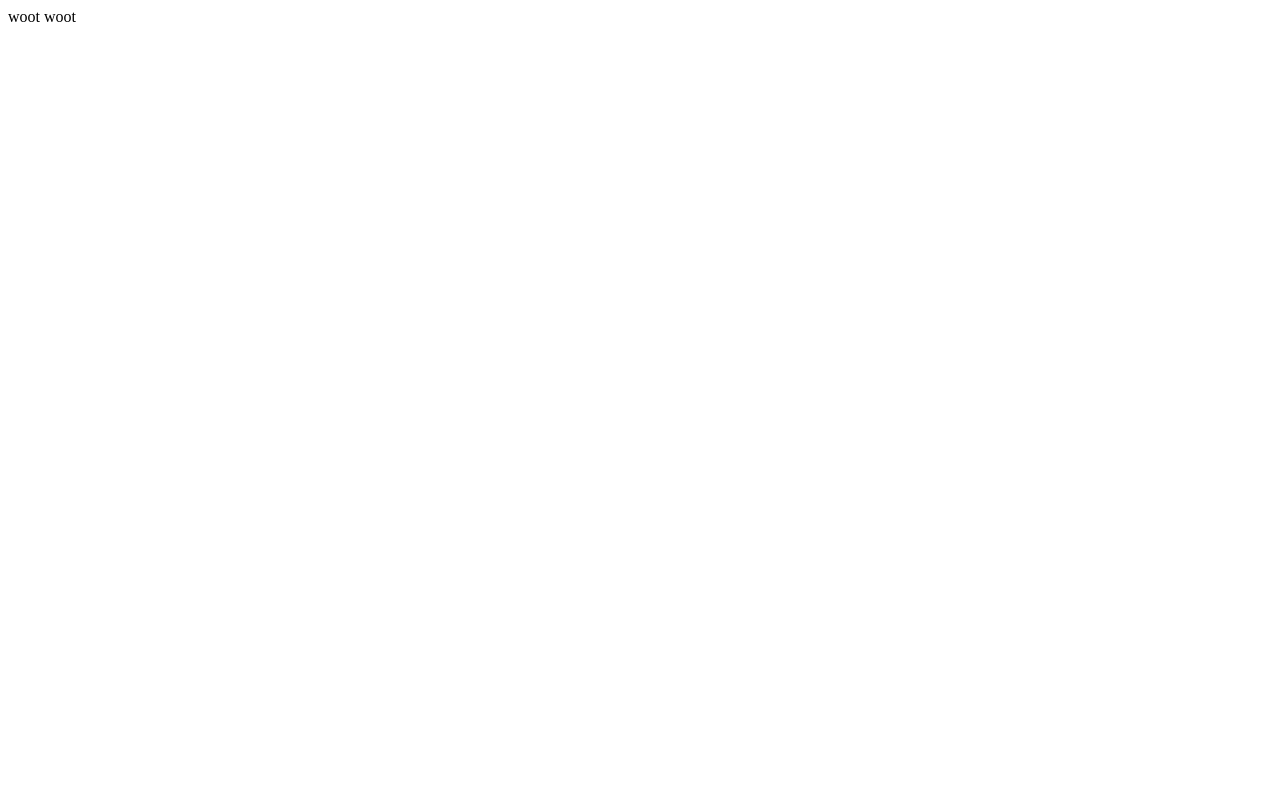
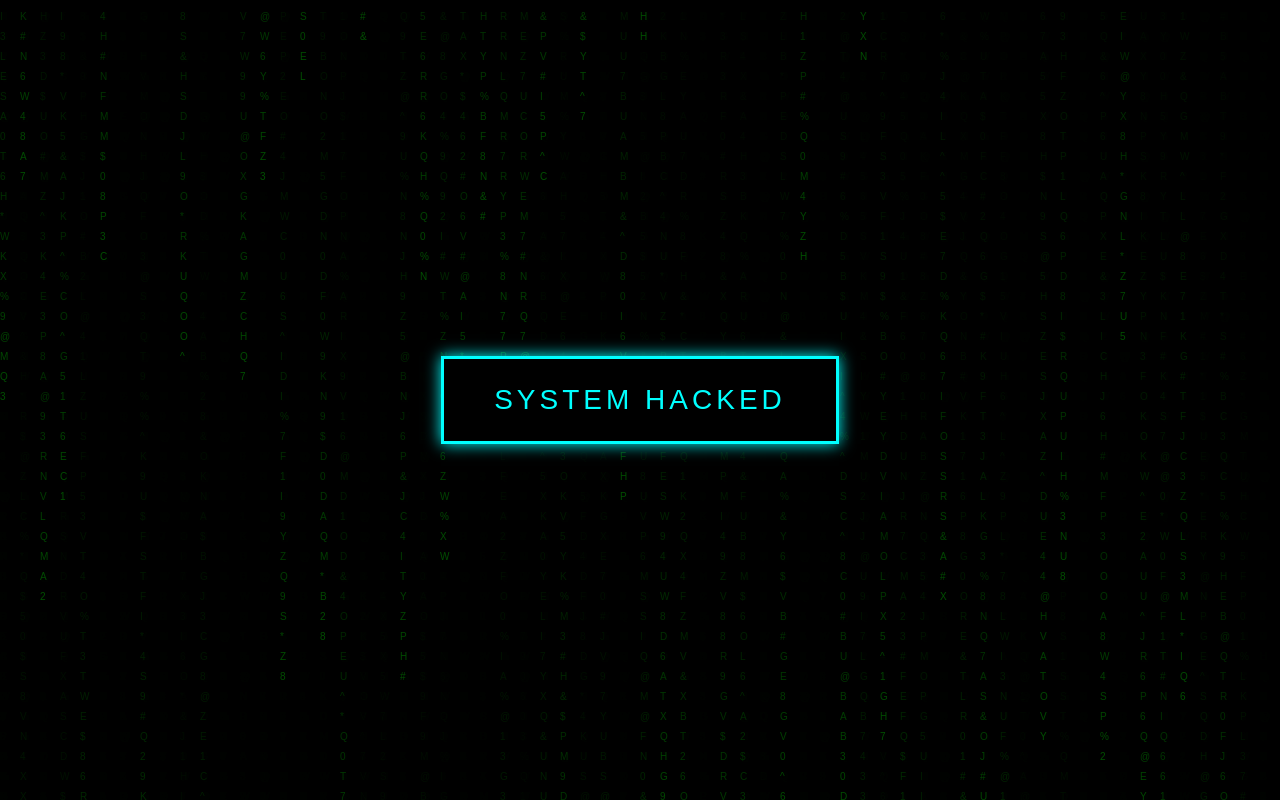
Before and after one commit to Patrickverheul/patrickverheul.github.io, a plain HTML site: page index.html in a window 1280 px wide. Drawn offline with nearby package versions, Linux system fonts and the light colour scheme.

Commit message:
Update index.html

```diff
--- a/index.html
+++ b/index.html
@@ -1 +1,153 @@
-woot woot
+<!DOCTYPE html>
+<html>
+<head>
+    <title>Cyberpunk Victory</title>
+    <style>
+        body {
+            display: flex;
+            justify-content: center;
+            align-items: center;
+            min-height: 100vh;
+            margin: 0;
+            background: #000;
+            font-family: 'Courier New', monospace;
+            overflow: hidden;
+        }
+
+        .cyber-button {
+            padding: 25px 50px;
+            font-size: 28px;
+            cursor: pointer;
+            background: #000;
+            color: #0ff;
+            border: 3px solid #0ff;
+            position: relative;
+            text-transform: uppercase;
+            letter-spacing: 4px;
+            transition: all 0.3s;
+            box-shadow: 0 0 15px #0ff;
+        }
+
+        .cyber-button:hover {
+            background: #0ff22a;
+            color: #000;
+            text-shadow: 0 0 10px #000;
+            box-shadow: 0 0 30px #0ff22a;
+        }
+
+        .cyber-button::before {
+            content: '';
+            position: absolute;
+            top: -3px;
+            left: -3px;
+            right: -3px;
+            bottom: -3px;
+            background: linear-gradient(45deg, #0ff, #f0f, #0ff);
+            z-index: -1;
+            opacity: 0;
+            transition: opacity 0.3s;
+        }
+
+        .cyber-button:hover::before {
+            opacity: 1;
+        }
+
+        .matrix-text {
+            position: fixed;
+            top: 0;
+            left: 0;
+            pointer-events: none;
+            opacity: 0.3;
+            z-index: -1;
+        }
+    </style>
+</head>
+<body>
+    <canvas class="matrix-text" id="matrix"></canvas>
+    <button class="cyber-button" onclick="cyberExplosion()">SYSTEM HACKED</button>
+
+    <script src="https://cdn.jsdelivr.net/npm/canvas-confetti@1.5.1/dist/confetti.browser.min.js"></script>
+    <script>
+        // Matrix rain background
+        const canvas = document.getElementById('matrix');
+        const ctx = canvas.getContext('2d');
+        canvas.width = window.innerWidth;
+        canvas.height = window.innerHeight;
+
+        const chars = 'ABCDEFGHIJKLMNOPQRSTUVWXYZ0123456789@#$%^&*';
+        const drops = Array(Math.floor(canvas.width/20)).fill(1);
+
+        function drawMatrix() {
+            ctx.fillStyle = 'rgba(0, 0, 0, 0.05)';
+            ctx.fillRect(0, 0, canvas.width, canvas.height);
+
+            ctx.fillStyle = '#0F0';
+            drops.forEach((y, i) => {
+                const char = chars[Math.floor(Math.random() * chars.length)];
+                ctx.fillText(char, i * 20, y * 20);
+                if(y * 20 > canvas.height && Math.random() > 0.975) drops[i] = 0;
+                drops[i]++;
+            });
+            requestAnimationFrame(drawMatrix);
+        }
+        drawMatrix();
+
+        // Cyber explosion effect
+        function cyberExplosion() {
+            const colors = ['#00ffff', '#ff00ff', '#00ff00', '#ffff00'];
+
+            // Main burst
+            confetti({
+                particleCount: 300,
+                spread: 180,
+                origin: { y: 0.6 },
+                colors: colors,
+                startVelocity: 55,
+                scalar: 1.2,
+                shapes: ['circle', 'square'],
+                ticks: 300
+            });
+
+            // Glowing particles
+            confetti({
+                particleCount: 50,
+                spread: 360,
+                origin: { y: 0.6 },
+                colors: ['#ffffff'],
+                startVelocity: 45,
+                scalar: 0.8,
+                shapes: ['circle'],
+                gravity: 0.5,
+                drift: 0,
+                ticks: 100,
+                decay: 0.94
+            });
+
+            // Binary code particles
+            confetti({
+                particleCount: 100,
+                spread: 100,
+                origin: { y: 0.6 },
+                colors: ['#00ff00'],
+                shapes: ['text'],
+                shapeOptions: {
+                    text: {
+                        value: ['0', '1'],
+                        color: ['#00ff00']
+                    }
+                },
+                scalar: 1.5,
+                gravity: 1.2,
+                drift: 0.5
+            });
+
+            // Add screen glitch effect
+            document.body.style.transform = 'skew(3deg, 1deg)';
+            setTimeout(() => {
+                document.body.style.transform = 'skew(-2deg, -1deg)';
+                setTimeout(() => document.body.style.transform = '', 50);
+            }, 50);
+        }
+    </script>
+</body>
+</html>
```
